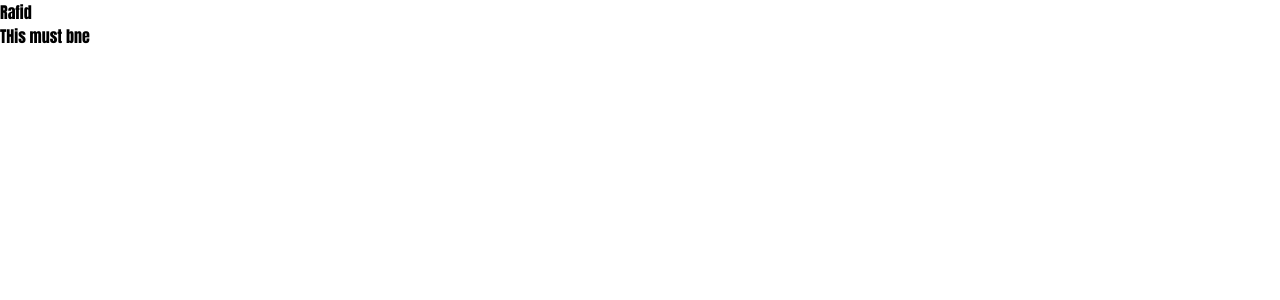
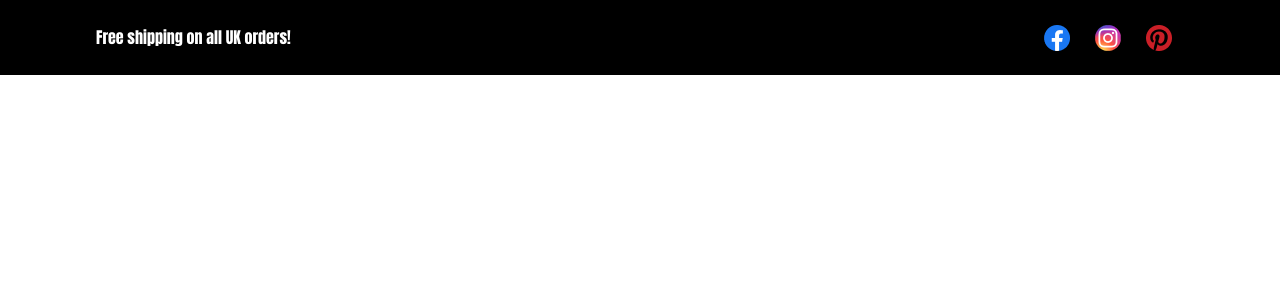
Before and after one commit to shihabsararrafid/fungshon-commerce, a React (Create React App) app: page / in a window 1280 px wide. Shown: the top 300 px of the page. Built offline with nearby package versions, Linux system fonts and the light colour scheme.

Commit message:
advertise compo created

```diff
--- a/src/App.js
+++ b/src/App.js
@@ -1,11 +1,11 @@
 import logo from './logo.svg';
 import './App.css';
+import Advertise from './Components/Shared/Advertise/Advertise';
 
 function App() {
   return (
     <div className='App' >
-      <h1 className='font-normal'>Rafid</h1>
-      <p className='font-bold'>THis must  bne</p>
+      <Advertise></Advertise>
     </div>
   );
 }
--- a/src/Components/Shared/Advertise/Advertise.js
+++ b/src/Components/Shared/Advertise/Advertise.js
@@ -1,9 +1,18 @@
 import React from 'react';
-
+import fbicon from './../../../Images/Icons/Facebook Icon.png';
+import instaicon from './../../../Images/Icons/Instagram.png';
+import pintericon from './../../../Images/Icons/Pinterest.png';
 const Advertise = () => {
     return (
-        <div>
-
+        <div className='bg-black flex  items-center h-[75px] w-full text-white'>
+          <div className='flex justify-between lg:w-[85%] mx-auto'>
+          <p>Free shipping on all UK orders!</p>
+          <div className="icons flex ">
+            <img className='block mx-3 cursor-pointer' src={fbicon} alt="" />
+            <img className='block mx-3 cursor-pointer' src={instaicon} alt="" />
+            <img className='block mx-3 cursor-pointer' src={pintericon} alt="" />
+            </div>
+          </div>
         </div>
     );
 };
--- a/src/index.css
+++ b/src/index.css
@@ -4,7 +4,7 @@
 @import url('https://fonts.googleapis.com/css2?family=Inter&display=swap');
 body {
   margin: 0;
-  font-family: 'Inter', sans-serif;
+  font-family: 'Inter';
   -webkit-font-smoothing: antialiased;
   -moz-osx-font-smoothing: grayscale;
 }
```
